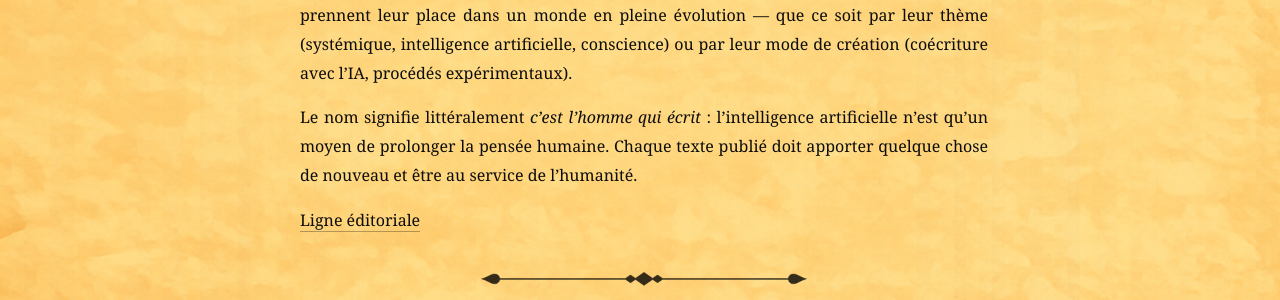
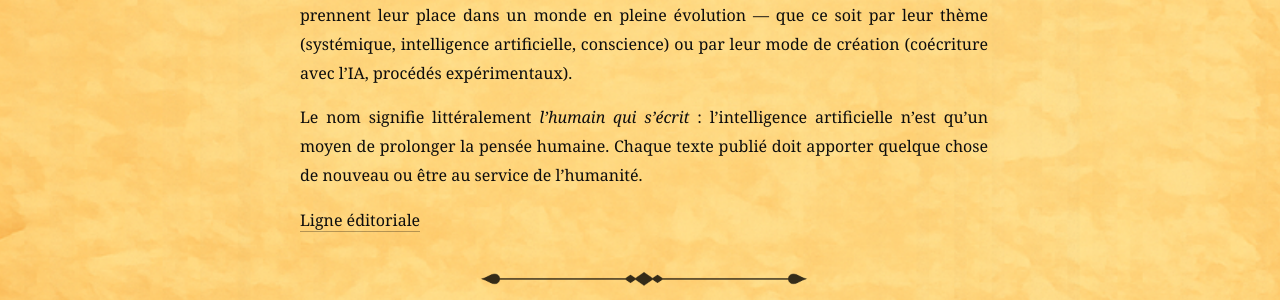
Before and after one commit to maxcarriere/humanuscrit, a Jekyll site: the page built from faq.md, in a window 1280 px wide and 900 px high. Shown: the part 404-704 px from the top of the window. Built offline with Jekyll 4.4.1, drawn with Linux system fonts in a browser that asks for light colours.

Commit message:
Déplacer phrase « l'humain qui s'écrit » de Éditeur vers FAQ
- Retirer de la page Éditeur
- Mettre à jour la FAQ : « l'humain qui s'écrit » + « ou être »

Co-Authored-By: Claude Opus 4.6 <noreply@anthropic.com>

```diff
--- a/faq.md
+++ b/faq.md
@@ -11,7 +11,7 @@ schema_faq: >
         "name": "Qu'est-ce qu'Humanuscrit ?",
         "acceptedAnswer": {
           "@type": "Answer",
-          "text": "Humanuscrit est un éditeur indépendant fondé par Max Carrière. Il publie des textes qui prennent leur place dans un monde en pleine évolution, que ce soit par leur thème (systémique, intelligence artificielle, conscience) ou par leur mode de création (coécriture avec l'IA, procédés expérimentaux). Le nom signifie littéralement « c'est l'homme qui écrit » : l'IA n'est qu'un moyen de prolonger la pensée humaine. Chaque texte doit apporter quelque chose de nouveau et être au service de l'humanité."
+          "text": "Humanuscrit est un éditeur indépendant fondé par Max Carrière. Il publie des textes qui prennent leur place dans un monde en pleine évolution, que ce soit par leur thème (systémique, intelligence artificielle, conscience) ou par leur mode de création (coécriture avec l'IA, procédés expérimentaux). Le nom signifie littéralement « l'humain qui s'écrit » : l'IA n'est qu'un moyen de prolonger la pensée humaine. Chaque texte doit apporter quelque chose de nouveau ou être au service de l'humanité."
         }
       },
       {
@@ -114,7 +114,7 @@ Questions fréquentes sur Humanuscrit et le roman *System Down*.
 
 Humanuscrit est un éditeur indépendant fondé par Max Carrière. Il publie des textes qui prennent leur place dans un monde en pleine évolution — que ce soit par leur thème (systémique, intelligence artificielle, conscience) ou par leur mode de création (coécriture avec l'IA, procédés expérimentaux).
 
-Le nom signifie littéralement *c'est l'homme qui écrit* : l'intelligence artificielle n'est qu'un moyen de prolonger la pensée humaine. Chaque texte publié doit apporter quelque chose de nouveau et être au service de l'humanité.
+Le nom signifie littéralement *l'humain qui s'écrit* : l'intelligence artificielle n'est qu'un moyen de prolonger la pensée humaine. Chaque texte publié doit apporter quelque chose de nouveau ou être au service de l'humanité.
 
 [Ligne éditoriale]({{ '/edition/' | relative_url }})
 
```
Also changed, not shown: edition-editeur.md (+0 -2 lines).
